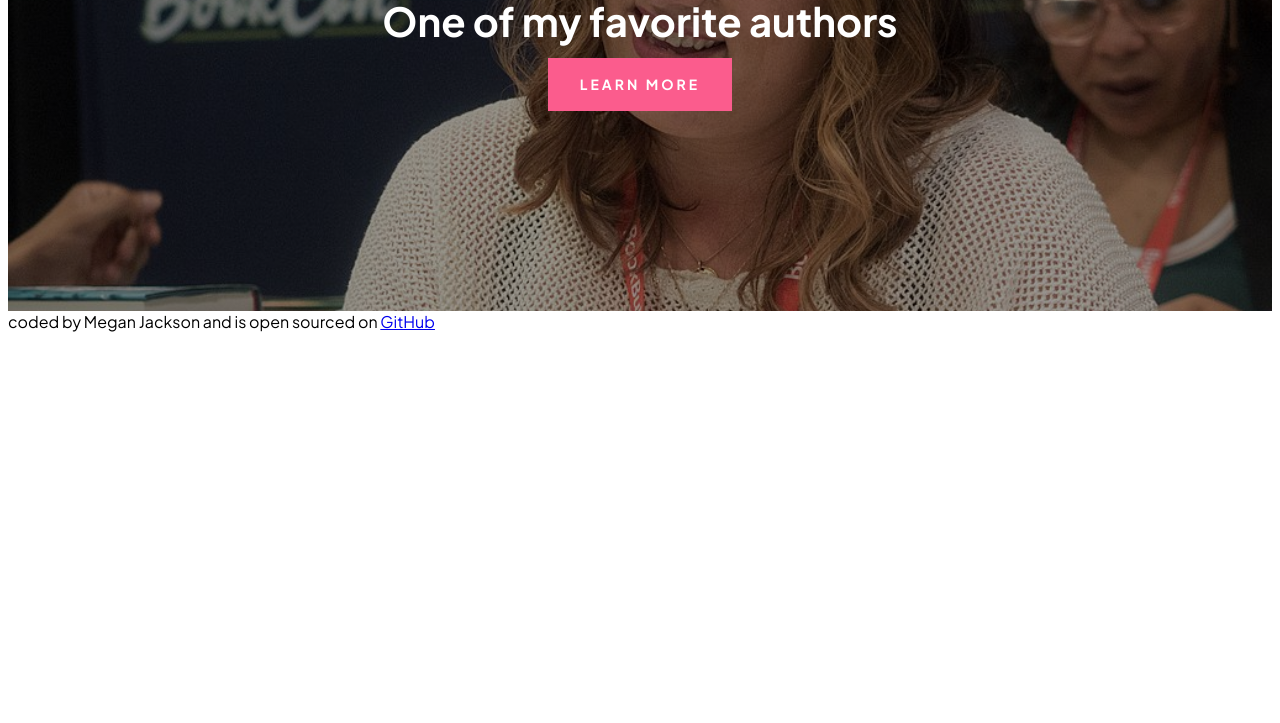
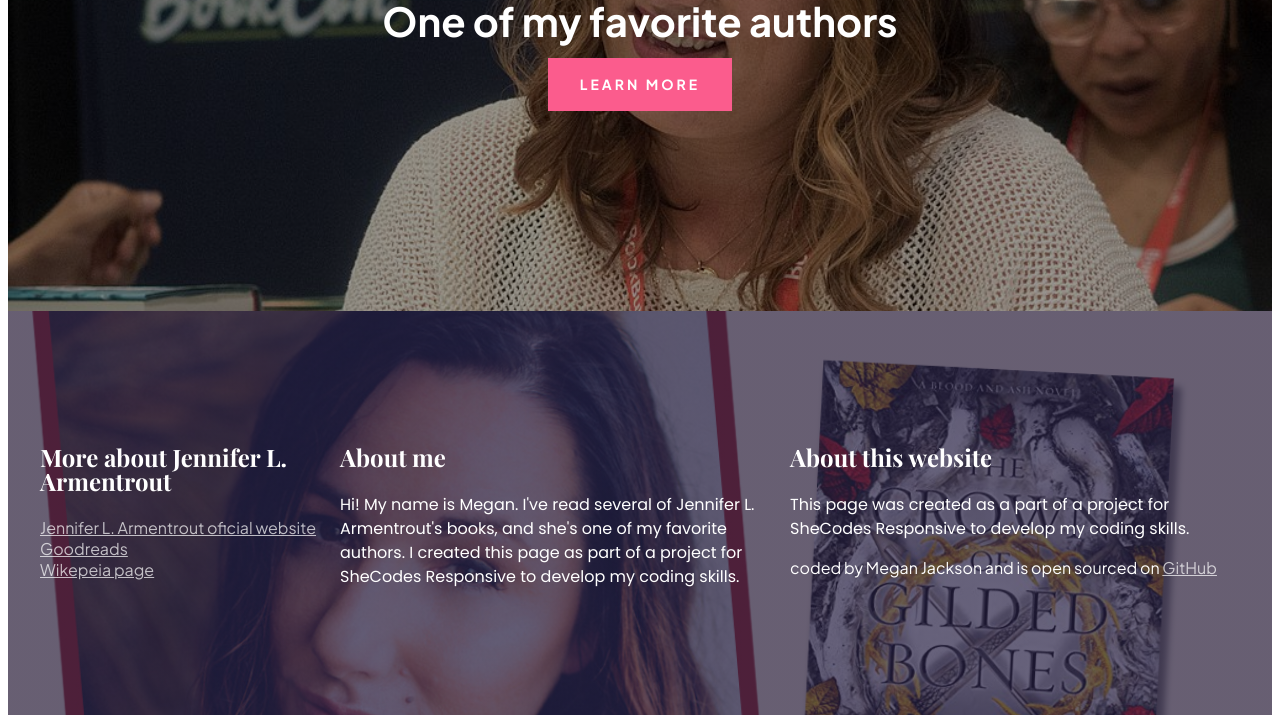
Before and after one commit to 66Meg20/responsive-author-project, a plain HTML site: page index.html in a window 1280 px wide. Shown: the part 422-1145 px from the top of the page. Before the commit the page ends 800 px from the top, so only its background shows below. Drawn offline with nearby package versions, Linux system fonts and the light colour scheme; a web font is replaced by a local one.

Commit message:
added the footer and content

```diff
--- a/index.html
+++ b/index.html
@@ -11,6 +11,18 @@
       href="https://fonts.googleapis.com/css2?family=Plus+Jakarta+Sans:ital,wght@0,200;0,300;0,400;0,500;0,600;0,700;0,800;1,200;1,300;1,400;1,500;1,600;1,700;1,800&display=swap"
       rel="stylesheet"
     />
+    <link rel="preconnect" href="https://fonts.googleapis.com" />
+    <link rel="preconnect" href="https://fonts.gstatic.com" crossorigin />
+    <link
+      href="https://fonts.googleapis.com/css2?family=Playfair+Display:ital,wght@0,400;0,500;0,600;0,700;0,800;0,900;1,400;1,500;1,600;1,700;1,800;1,900&display=swap"
+      rel="stylesheet"
+    />
+    <link rel="preconnect" href="https://fonts.googleapis.com" />
+    <link rel="preconnect" href="https://fonts.gstatic.com" crossorigin />
+    <link
+      href="https://fonts.googleapis.com/css2?family=Poppins:ital,wght@0,100;0,200;0,300;0,400;0,500;0,600;0,700;0,800;0,900;1,100;1,200;1,300;1,400;1,500;1,600;1,700;1,800;1,900&display=swap"
+      rel="stylesheet"
+    />
     <link rel="stylesheet" href="src/styles.css" />
   </head>
   <body>
@@ -22,6 +34,46 @@
         <a href="#learn-more">Learn More</a>
       </header>
       <footer>
+        <section class="grid">
+          <div>
+            <h3>More about Jennifer L. Armentrout</h3>
+            <ul>
+              <li>
+                <a href="https://jenniferlarmentrout.com/" target="_blank"
+                  >Jennifer L. Armentrout oficial website</a
+                >
+              </li>
+              <li>
+                <a
+                  href="https://www.goodreads.com/author/show/4476934.Jennifer_L_Armentrout"
+                  target="_blank"
+                  >Goodreads</a
+                >
+              </li>
+              <li>
+                <a
+                  href="https://en.wikipedia.org/wiki/Jennifer_L._Armentrout"
+                  target="_blank"
+                  >Wikepeia page</a
+                >
+              </li>
+            </ul>
+          </div>
+          <div>
+            <h3>About me</h3>
+            <p>
+              Hi! My name is Megan. I've read several of Jennifer L.
+              Armentrout's books, and she's one of my favorite authors. I
+              created this page as part of a project for SheCodes Responsive to
+              develop my coding skills.
+            </p>
+          </div>
+          <div>
+            <h3>About this website</h3>
+            <p>
+              This page was created as a part of a project for SheCodes
+              Responsive to develop my coding skills.
+            </p>
             coded by Megan Jackson and is open sourced on
             <a
               href="https://github.com/66Meg20/responsive-author-project"
@@ -29,6 +81,8 @@
             >
               GitHub</a
             >
+          </div>
+        </section>
       </footer>
     </div>
   </body>
--- a/src/styles.css
+++ b/src/styles.css
@@ -50,8 +50,53 @@ header a {
   color: white;
   text-decoration: none;
 }
+.grid {
+  display: grid;
+  grid-template-columns: 2fr 3fr 3fr;
+  padding: 10px;
+}
 
-@media (max-width: 900px) {
+section {
+  max-width: 1200px;
+  margin: 0 auto;
+}
+footer {
+  color: white;
+  background-image: linear-gradient(
+      rgba(39, 32, 68, 0.7),
+      rgba(39, 32, 68, 0.7)
+    ),
+    url(../images/footer-image.jpg);
+  background-repeat: no-repeat;
+  background-size: cover;
+  padding: 100px 0;
+}
+footer h3 {
+  font-family: "Playfair Display", serif;
+  font-weight: 700;
+  font-size: 24px;
+  line-height: 1;
+}
+footer p {
+  font-family: "Poppins", sans-serif;
+  font-weight: 400;
+  font-size: 16px;
+  line-height: 24px;
+}
+footer ul {
+  padding: 0;
+}
+footer li {
+  list-style: none;
+  margin: 0;
+  padding: 0;
+}
+footer a {
+  color: white;
+  opacity: 0.7;
+}
+
+@media (max-width: 960px) {
   header {
     padding: 60px 0;
   }
```
Also changed, not shown: images/footer-image.jpg (added). Lines whose indentation alone changed are shown as unchanged.
